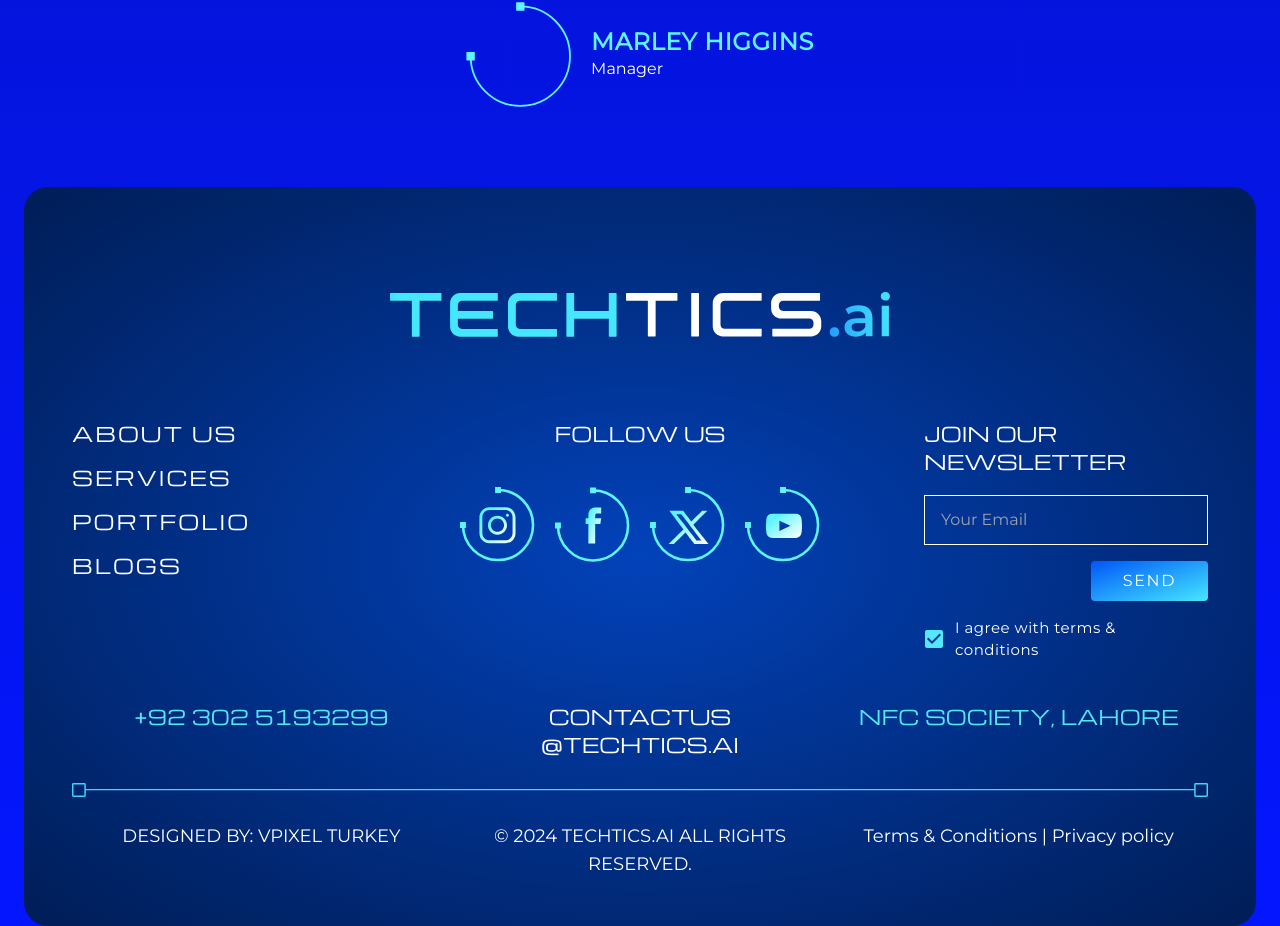
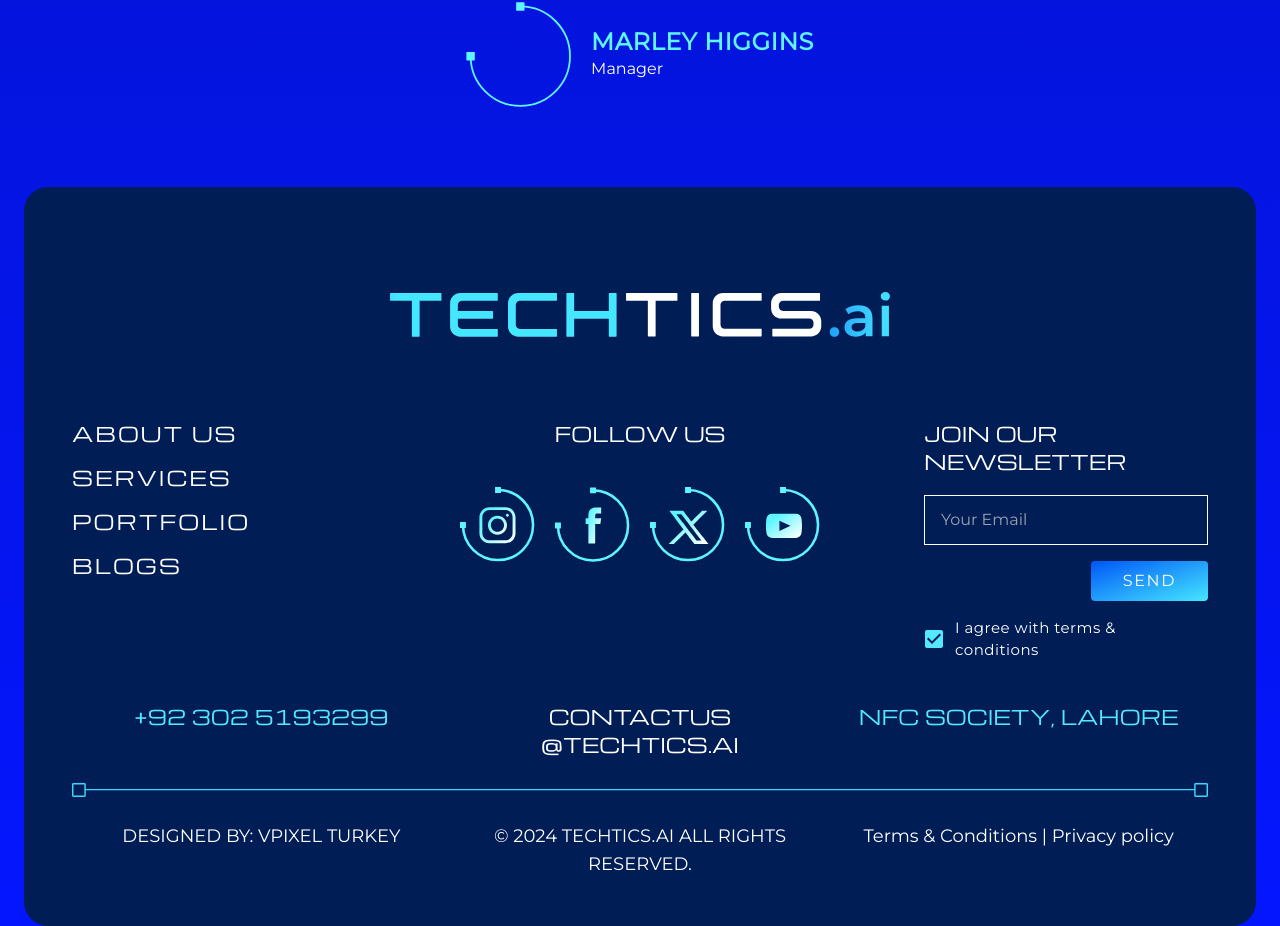
Before and after one commit to Sufyan0fficial/TechticsAi, a Next.js app: page / in a window 1280 px wide. Shown: the part 4895-5821 px from the top of the page. Built offline with nearby package versions, Linux system fonts and the light colour scheme.

Commit message:
footer updated

```diff
--- a/src/components/footer.tsx
+++ b/src/components/footer.tsx
@@ -10,7 +10,7 @@
   return (
     <div className="">
       <Container maxWidth="xl">
-        <div className=" rounded-3xl bg-gradient-radial from-[#0242BA] to-[#001D56] p-12">
+        <div className=" rounded-3xl bg-[#001D56] p-12">
           {" "}
           <div className="flex justify-center items-center">
             <div className="relative md:w-[500px] md:h-[50px] w-[300px] h-[45px]  py-20">
```
